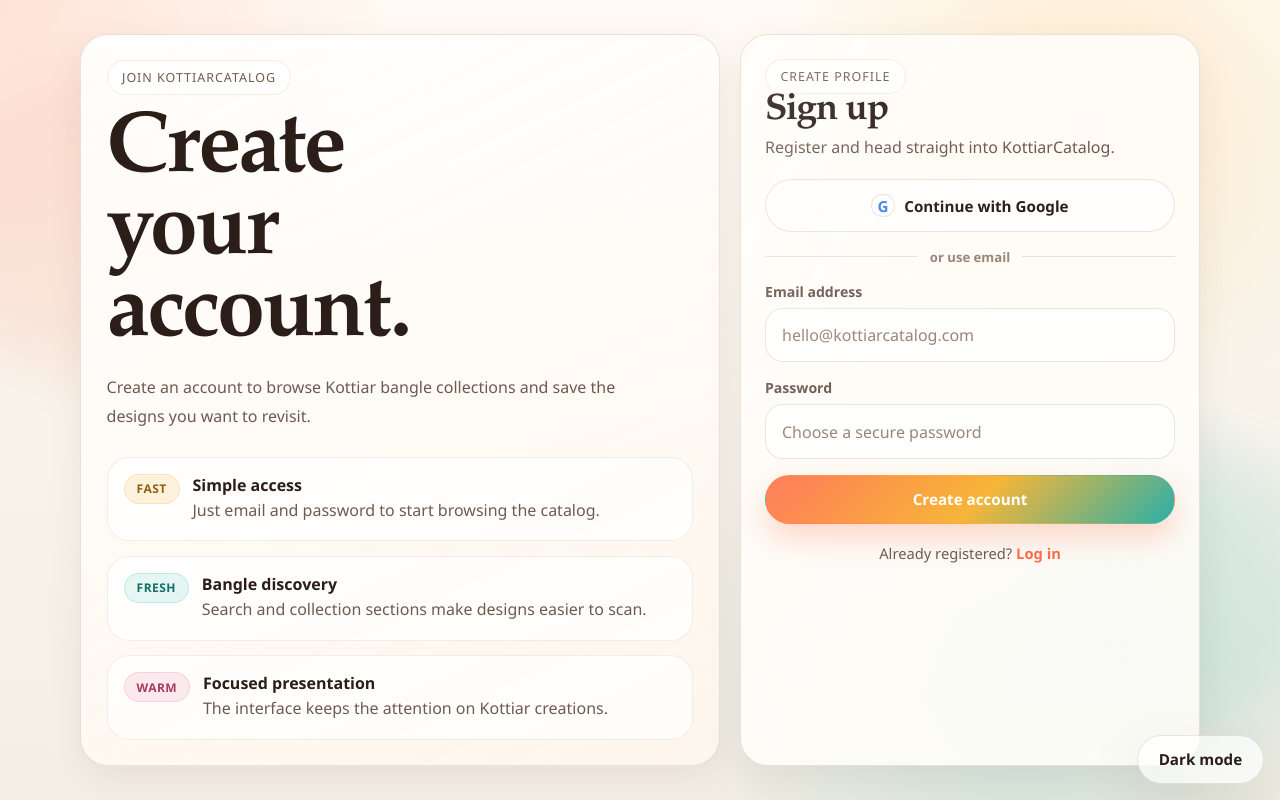
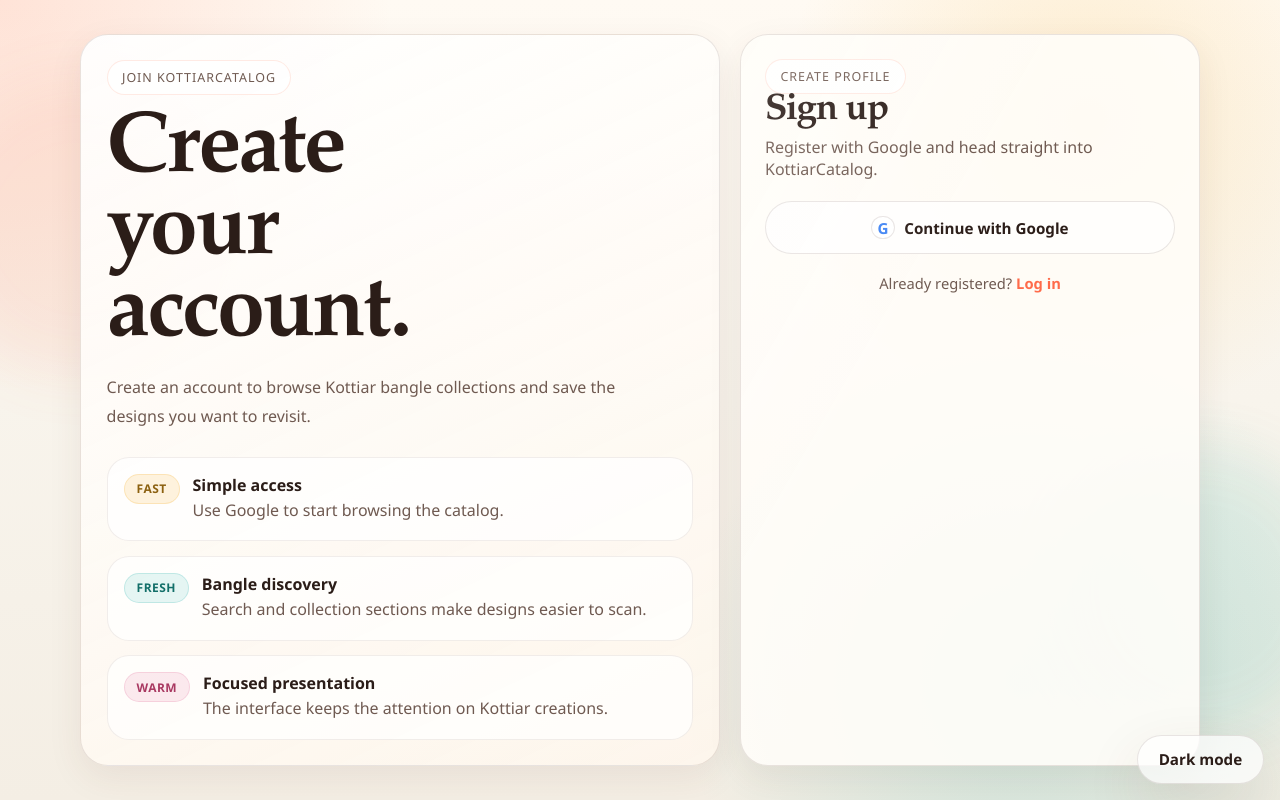
Before and after one commit to krishnagoyal22/ecom, a Next.js app: page /signup in a window 1280 px wide. Built offline with nearby package versions, Linux system fonts and the light colour scheme.

Commit message:
google auth only

```diff
--- a/eslint.config.mjs
+++ b/eslint.config.mjs
@@ -12,7 +12,6 @@
     "out/**",
     "build/**",
     "next-env.d.ts",
-    "test_signup.js",
   ]),
 ]);
 
--- a/src/app/signup/page.tsx
+++ b/src/app/signup/page.tsx
@@ -1,41 +1,7 @@
-"use client";
-
 import Link from "next/link";
-import { useState } from "react";
 import GoogleAuthButton from "@/components/GoogleAuthButton";
-import { createClient } from "@/utils/supabase/client";
 
 export default function SignupPage() {
-  const [email, setEmail] = useState("");
-  const [password, setPassword] = useState("");
-  const [error, setError] = useState<string | null>(null);
-  const [success, setSuccess] = useState<string | null>(null);
-  const [loading, setLoading] = useState(false);
-
-  const handleSignup = async (e: React.FormEvent) => {
-    e.preventDefault();
-    setLoading(true);
-    setError(null);
-    setSuccess(null);
-
-    const supabase = createClient();
-    const { error } = await supabase.auth.signUp({
-      email,
-      password,
-    });
-
-    if (error) {
-      setError(error.message);
-      setLoading(false);
-      return;
-    }
-
-    setSuccess(
-      "Registration worked. Depending on your Supabase email settings, you may need to confirm your email before signing in.",
-    );
-    setLoading(false);
-  };
-
   return (
     <div className="auth-wrapper">
       <div className="auth-grid fade-in">
@@ -52,7 +18,7 @@
               <span className="badge badge-warm">Fast</span>
               <div>
                 <strong>Simple access</strong>
-                <p>Just email and password to start browsing the catalog.</p>
+                <p>Use Google to start browsing the catalog.</p>
               </div>
             </div>
             <div className="auth-feature-item">
@@ -87,59 +53,10 @@
           <div className="auth-form-header">
             <span className="eyebrow">Create profile</span>
             <h2>Sign up</h2>
-            <p>Register and head straight into KottiarCatalog.</p>
+            <p>Register with Google and head straight into KottiarCatalog.</p>
           </div>
 
-          {error && <div className="status-message status-error">{error}</div>}
-          {success && (
-            <div className="status-message status-success">{success}</div>
-          )}
-
           <GoogleAuthButton />
-
-          <div className="auth-divider">
-            <span>or use email</span>
-          </div>
-
-          <form onSubmit={handleSignup} className="auth-stack">
-            <div>
-              <label className="label" htmlFor="email">
-                Email address
-              </label>
-              <input
-                id="email"
-                type="email"
-                placeholder="hello@kottiarcatalog.com"
-                className="input-field"
-                value={email}
-                onChange={(e) => setEmail(e.target.value)}
-                required
-              />
-            </div>
-
-            <div>
-              <label className="label" htmlFor="password">
-                Password
-              </label>
-              <input
-                id="password"
-                type="password"
-                placeholder="Choose a secure password"
-                className="input-field"
-                value={password}
-                onChange={(e) => setPassword(e.target.value)}
-                required
-              />
-            </div>
-
-            <button
-              type="submit"
-              className="btn btn-primary"
-              disabled={loading}
-            >
-              {loading ? "Creating account..." : "Create account"}
-            </button>
-          </form>
 
           <p className="auth-footnote">
             Already registered? <Link href="/login">Log in</Link>
```
Also changed, not shown: src/app/login/page.tsx (+5 -72 lines), test_signup.js (deleted, +0 -27 lines).
